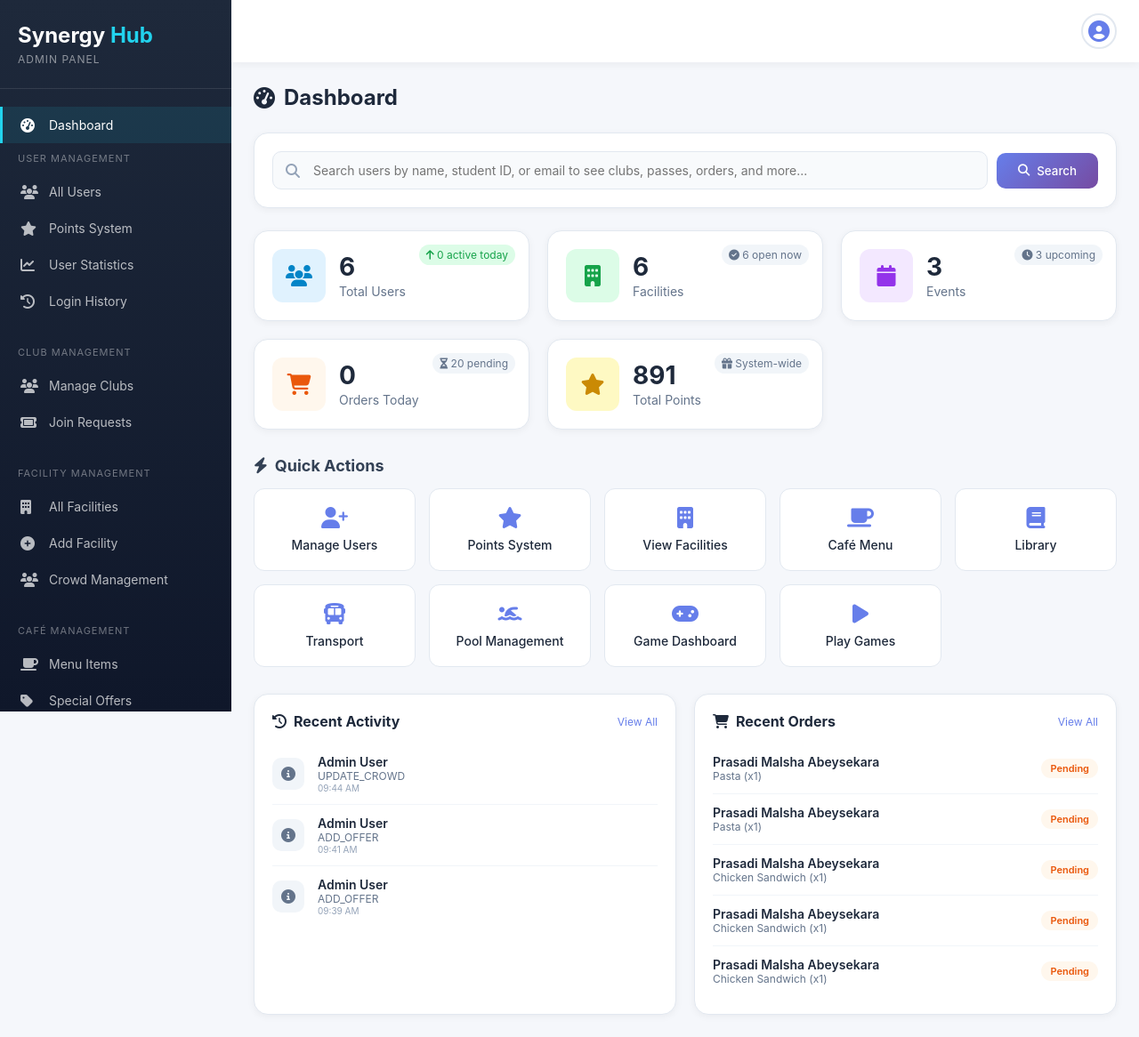
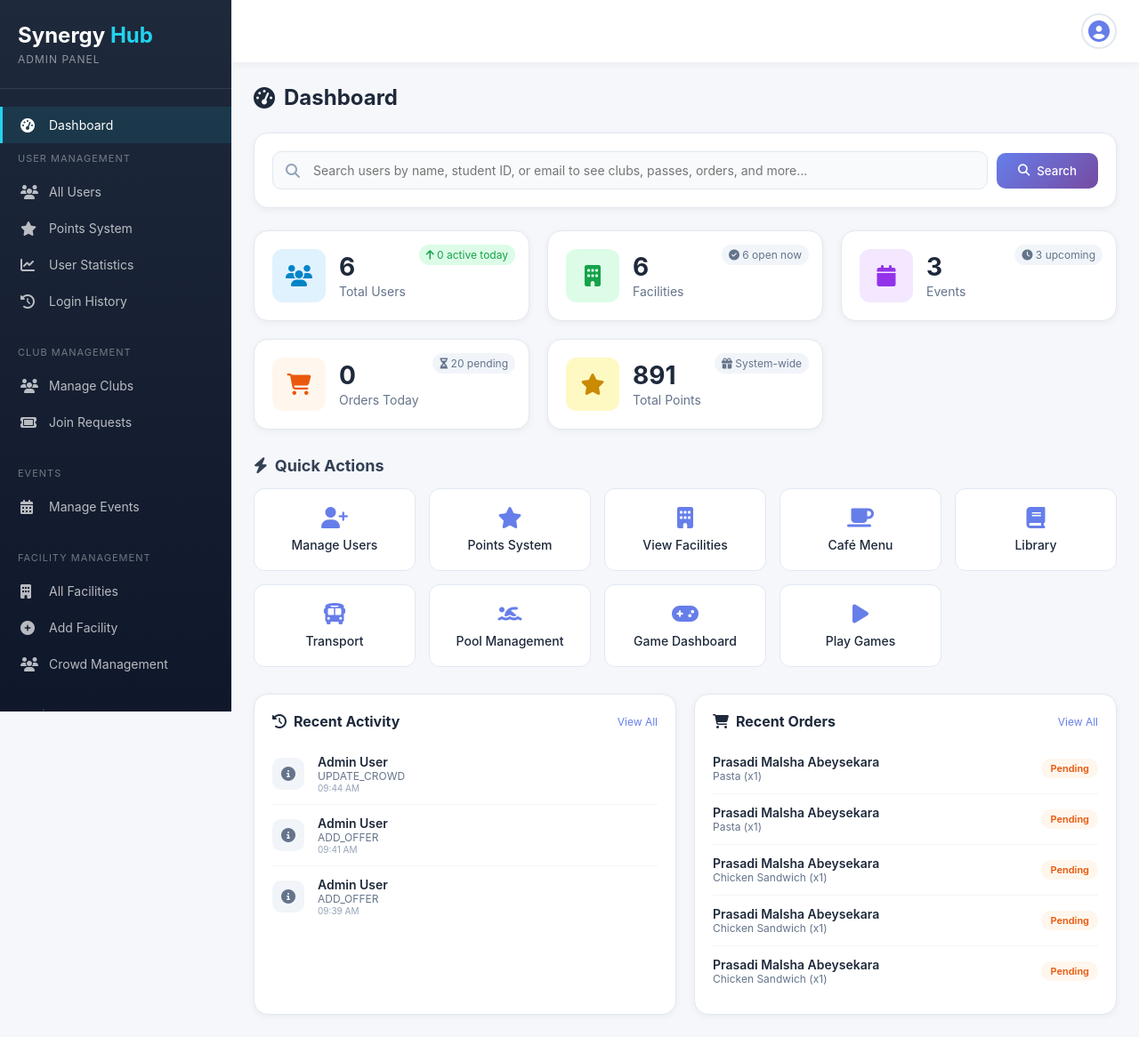
Before and after one commit to Dilshan-wijayawardhane/5CS024-Collaborative-Development, a PHP site: page /admin/index.php in a window 1280 px wide. Shown: the whole page at 89% size. Run offline with PHP 8.4, Linux system fonts and the light colour scheme; a user stored in the database is signed in; data comes from the database, SQL or seed files in the repository.

Commit message:
Update sidebar.php

```diff
--- a/synergy-hub_Full_Project/admin/includes/sidebar.php
+++ b/synergy-hub_Full_Project/admin/includes/sidebar.php
@@ -47,6 +47,14 @@ $current_page = basename($_SERVER['PHP_SELF']);
             <a href="club_management.php?tab=requests" class="<?php echo $current_page == 'club_management.php' && isset($_GET['tab']) && $_GET['tab'] == 'requests' ? 'active' : ''; ?>">
                 <i class="fa-solid fa-ticket"></i>
                 <span>Join Requests</span>
+            </a>
+        </div>
+
+        <div class="nav-section">
+            <div class="nav-section-title">Events</div>
+            <a href="admin_events.php" class="<?php echo $current_page == 'admin_events.php' ? 'active' : ''; ?>">
+                <i class="fa-solid fa-calendar-alt"></i>
+                <span>Manage Events</span>
             </a>
         </div>
 
@@ -100,6 +108,14 @@ $current_page = basename($_SERVER['PHP_SELF']);
                 <span>Borrowed Books</span>
             </a>
         </div>
+
+	<!-- Game Management -->
+	<div class="nav-section">
+              <div class="nav-section-title">Game Management</div>
+              <a href="games.php"><i class="fa-solid fa-gamepad"></i> Game Dashboard</a>
+              <a href="games.php?tab=players"><i class="fa-solid fa-ranking-star"></i> Players Stats</a>
+              <a href="games.php?tab=config"><i class="fa-solid fa-gear"></i> Game Configuration</a>
+	</div>
 
         <!-- Pool Management -->
         <div class="nav-section">
```
